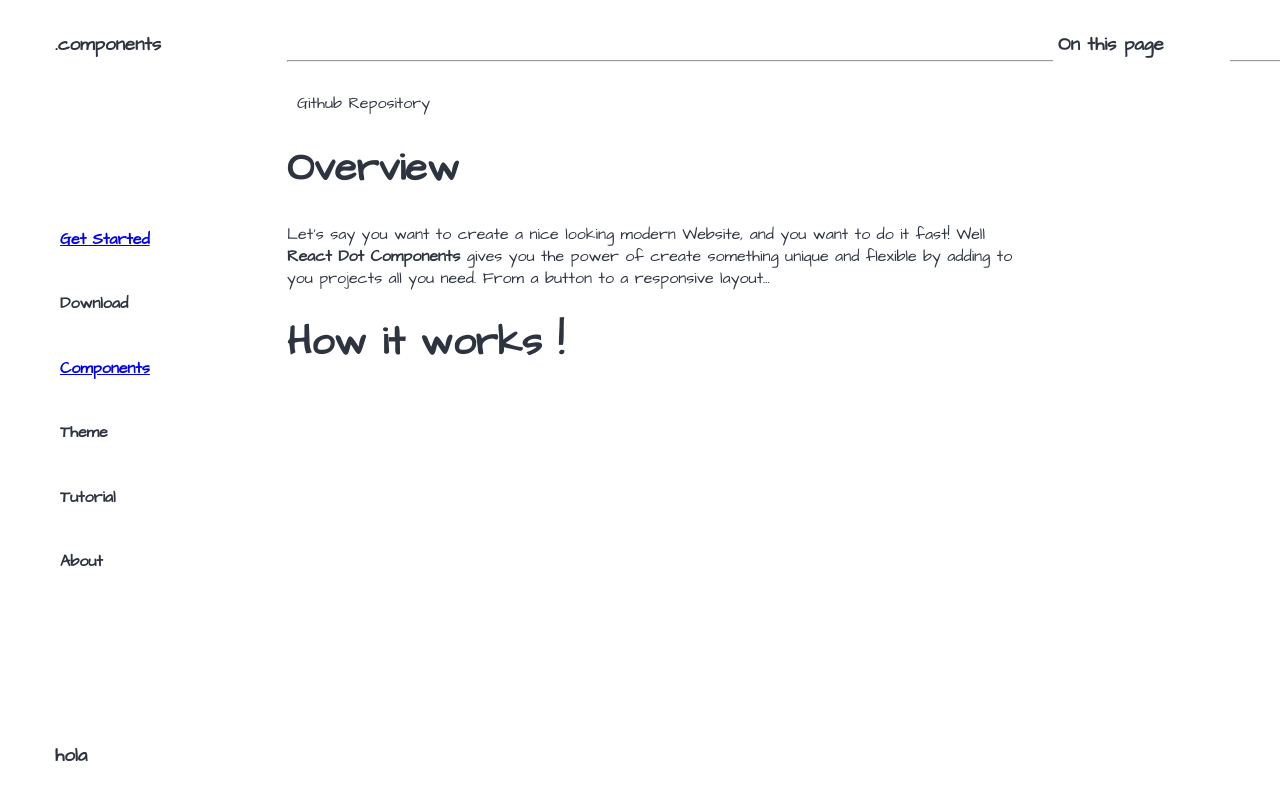
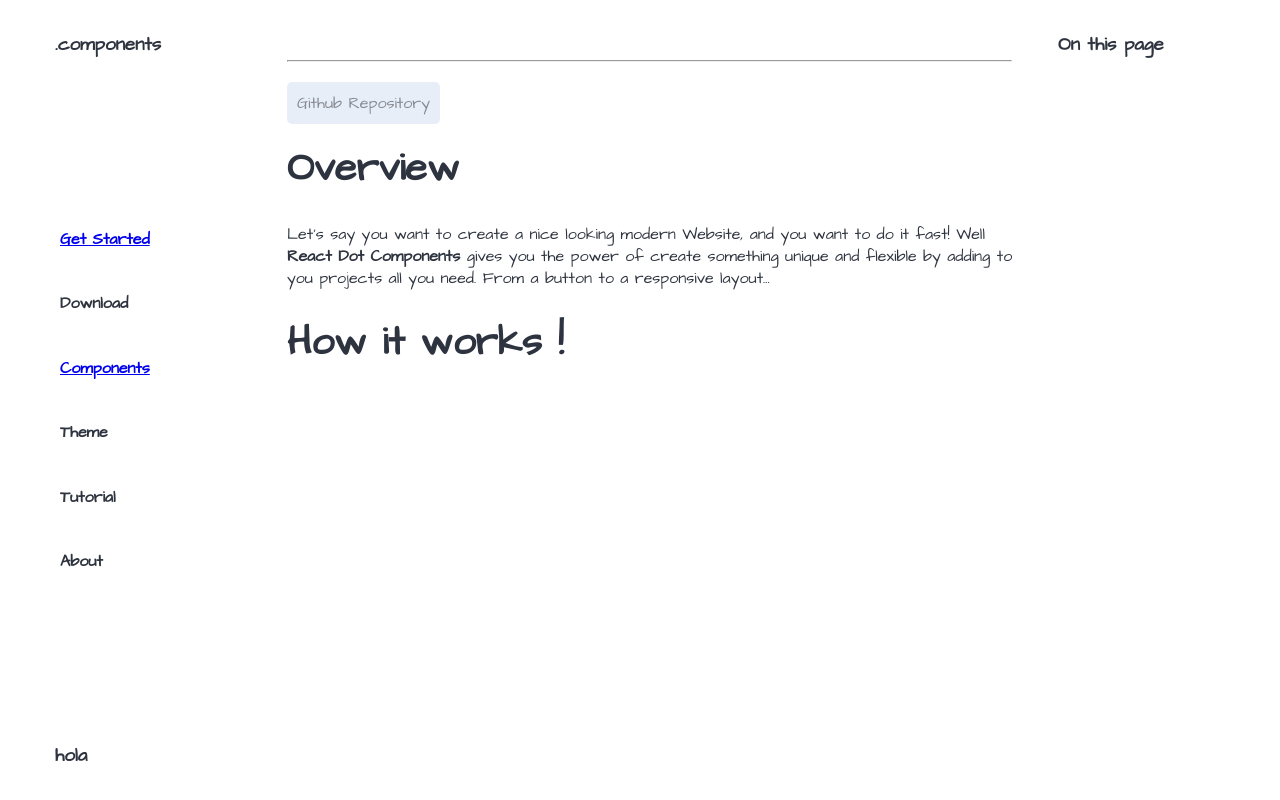
Before and after one commit to leonsuaren/reactdotcom, a React (Create React App) app in the folder reactdotcom/: page /home in a window 1280 px wide. Shown: the top 800 px of the page. Built offline with nearby package versions, Linux system fonts and the light colour scheme.

Commit message:
added style to the button

```diff
--- a/reactdotcom/src/components/buttons/link-to-button/LinkToButton.jsx
+++ b/reactdotcom/src/components/buttons/link-to-button/LinkToButton.jsx
@@ -1,10 +1,24 @@
-import React from 'react';
+import React, { useRef, useEffect } from 'react';
 
 import { LinkToButtonWrapper } from './styled';
 
+import anime from 'animejs';
+import { linkButtonAnimation } from './anime';
+
 export const LinkToButton = ({children, ...props}) => {
+
+  const animationRef = useRef(null);
+
+  useEffect(() => {
+    var buttonEl = document.getElementById('linkButtonAnimation');
+    anime.remove(buttonEl);
+
+    animationRef.current = anime(linkButtonAnimation);
+
+  }, []);
+
   return(
-    <LinkToButtonWrapper {...props}>
+    <LinkToButtonWrapper id='linkButtonAnimation' {...props}>
       { children }
     </LinkToButtonWrapper>
   )
--- /dev/null
+++ b/reactdotcom/src/components/buttons/link-to-button/anime.jsx
@@ -0,0 +1,10 @@
+export const linkButtonAnimation = {
+  targets: '#linkButtonAnimation',
+  backgroundColor: [ '#4674C4', '#FFFFFF' ],
+  color: [ '#FFFFFF',  '#2E343f'],
+  autoplay: true,
+  loop: true,
+  direction: 'alternate',
+  duration: 2000,
+  easing: 'easeInOutSine'
+};
--- a/reactdotcom/src/components/buttons/link-to-button/styled.jsx
+++ b/reactdotcom/src/components/buttons/link-to-button/styled.jsx
@@ -2,13 +2,13 @@
 
 export const LinkToButtonWrapper = styled.a`
   border-radius: 5px;
+  box-sizing: border-box;
   padding: 10px;
   width: 200px;
   height: 30px;
-  color: #2e343f;
+  color: white;
   text-decoration: none;
   cursor: pointer;
-  &:hover {
-    border: 1px solid #4674c4;
-  }
+  background-color: #4674c4;
+  opacity: .7;
 `;
--- a/reactdotcom/src/views/home/Home.jsx
+++ b/reactdotcom/src/views/home/Home.jsx
@@ -10,27 +10,12 @@
   const animationRef = useRef(null);
 
   useEffect(() => {
-    var hrEl = document.getElementById('hrAnimation');
-    anime.remove(hrEl);
 
-    var timeLine = anime.timeline({
-      easing: 'easeOutExpo',
-      duration: 750
-    });
-
-    animationRef.current = anime({
-      targets: '#hrAnimation',
-      width: [500, 1000],
-      loop: true,
-      duration: 1000,
-      direction: 'alternate',
-      autoplay: true
-    })
   }, []);
 
   return (
     <HomeContainer>
-        <hr id='hrAnimation'/>
+        <hr/>
         <br />
         <LinkToButton href='https://github.com/leonsuaren/reactdotcom' target="_blank">Github Repository</LinkToButton>
         <HeadTitle>Overview</HeadTitle>
```
Also changed, not shown: reactdotcom/src/views/home/anime.js (+26 -0 lines).
